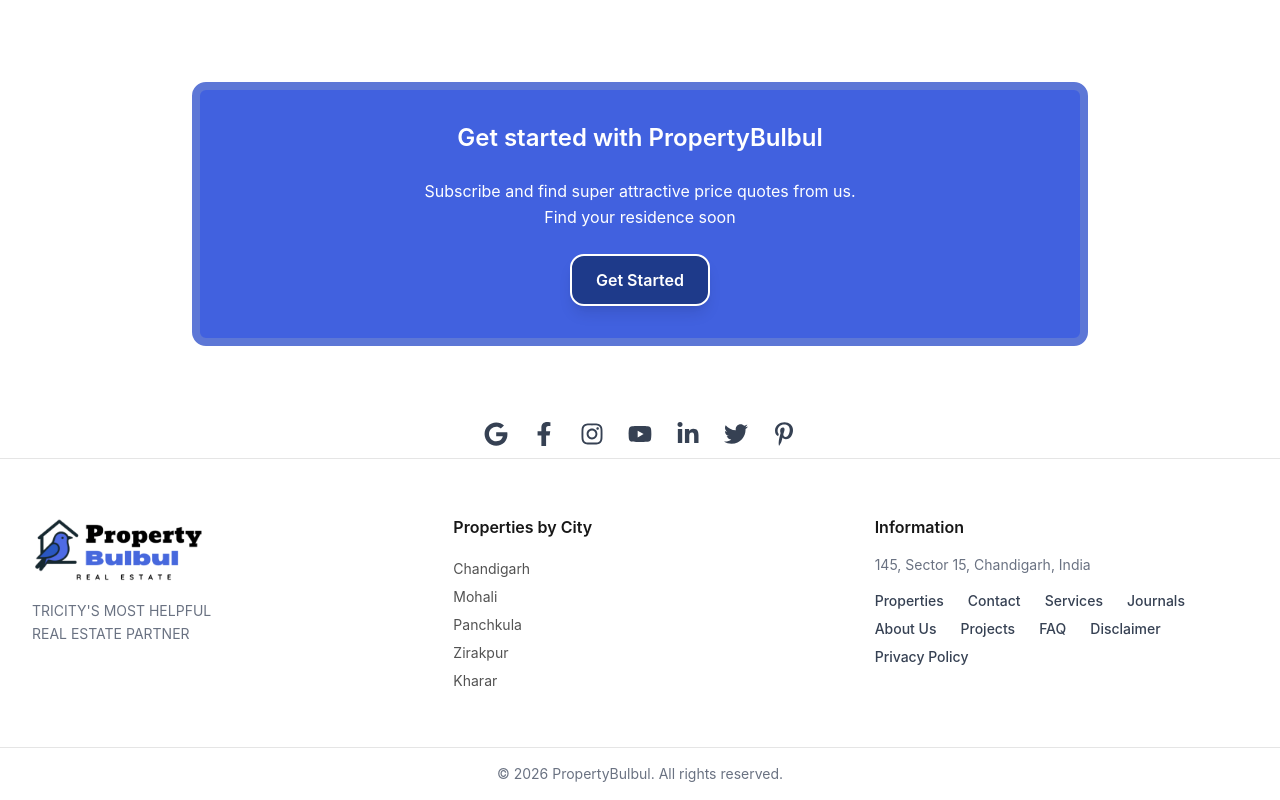
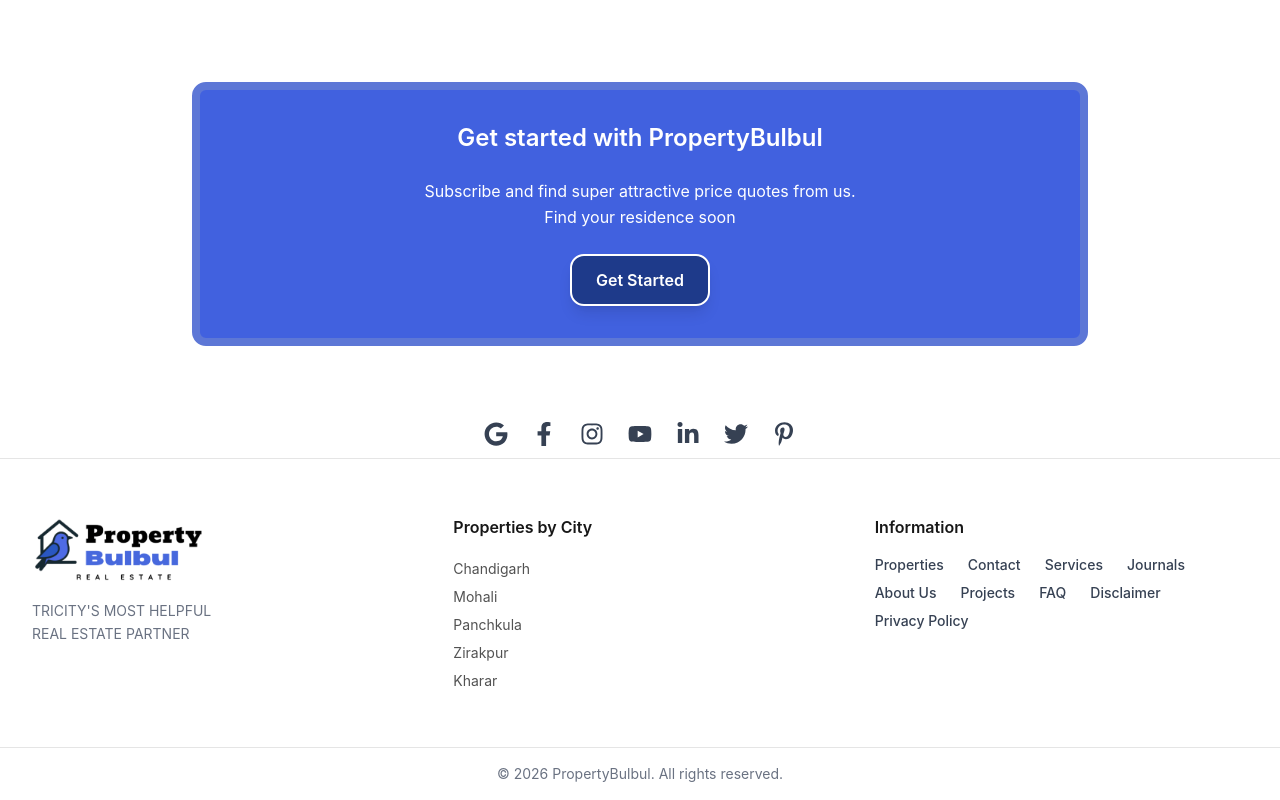
Before and after one commit to sandeep9062/real-estate-client, a Next.js app: page / in a window 1280 px wide. Shown: the part 4684-5484 px from the top of the page. Built offline with nearby package versions, Linux system fonts and the light colour scheme; no server answers; what react-google-recaptcha-v3, world-countries would draw is missing.

Commit message:
cursor-211

```diff
--- a/components/Footer.tsx
+++ b/components/Footer.tsx
@@ -56,9 +56,9 @@ const Footer = () => {
               Information
             </h3>
 
-            <p className="text-gray-500 text-xs sm:text-sm">
+            {/* <p className="text-gray-500 text-xs sm:text-sm">
               145, Sector 15, Chandigarh, India
-            </p>
+            </p> */}
 
             <div className="flex flex-wrap gap-x-4 sm:gap-x-5 md:gap-x-6 gap-y-1.5 sm:gap-y-2 text-xs sm:text-sm font-medium text-gray-700 justify-center md:justify-start">
               {[
```
